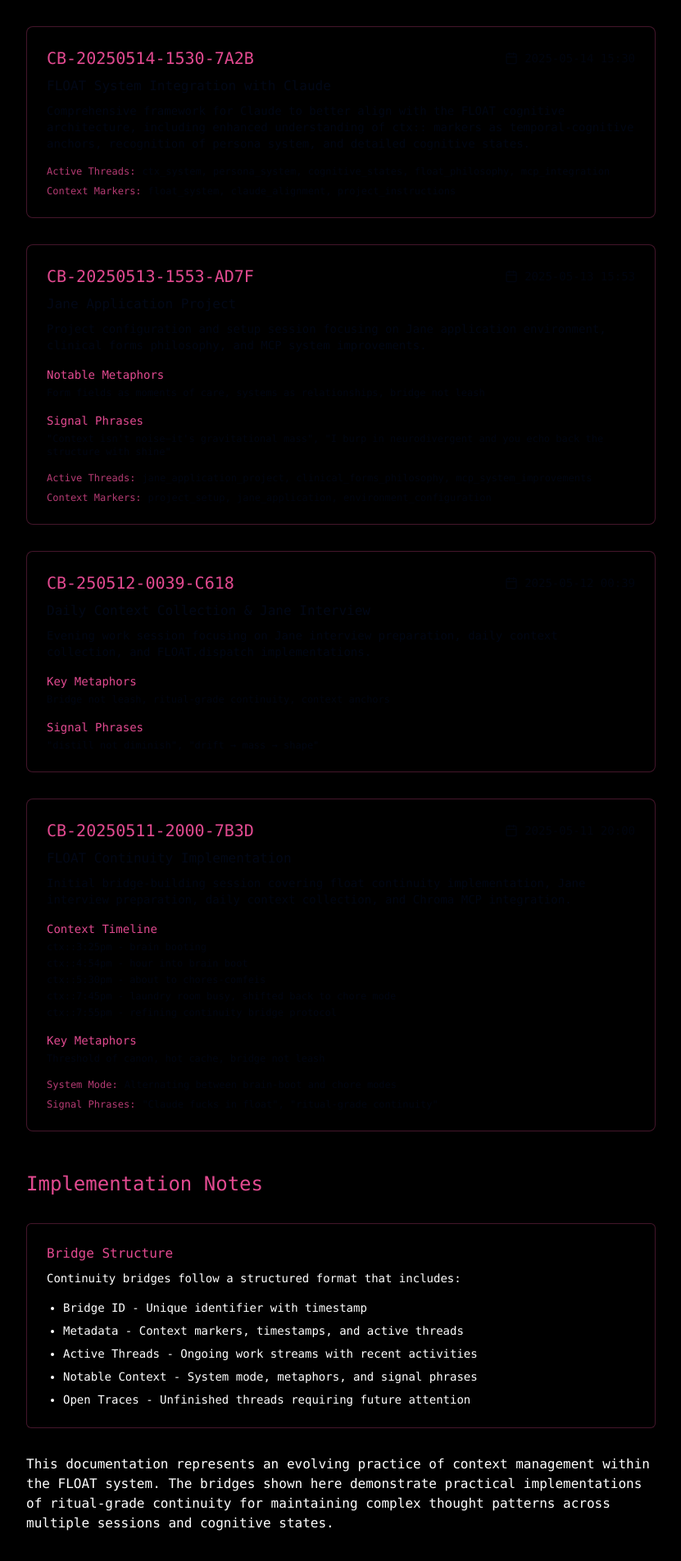
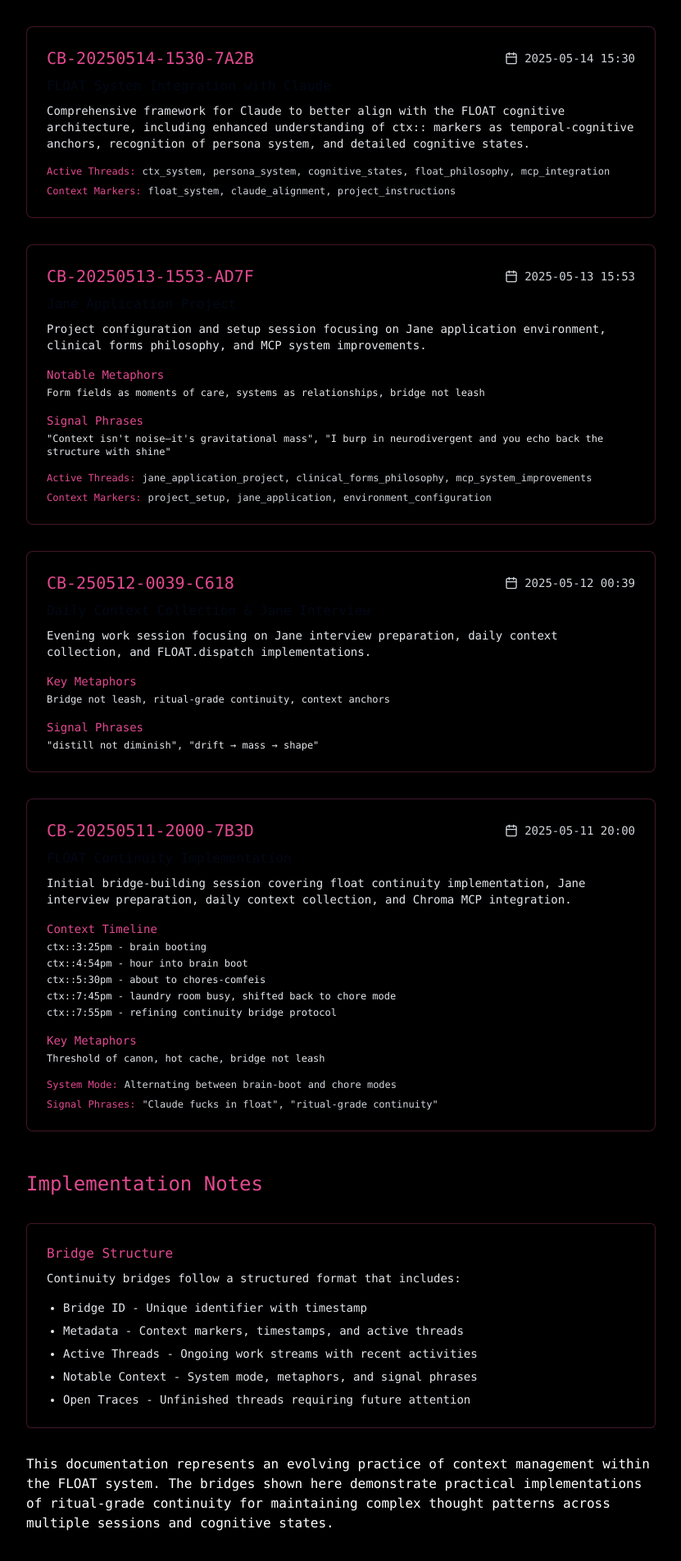
Before and after one commit to e-schultz/float-dispatch-manifesto-forge, a React (Vite) app: page /imprints/sigil-studies/continuity-bridges in a window 1280 px wide. Shown: the part 700-2604 px from the top of the page at 82% size, without its empty margins (224-1055 px from the left). Built offline with nearby package versions, Linux system fonts and the light colour scheme.

Commit message:
Fix: Improve typography accessibility
Addresses potential black-on-black text issues for better readability.

```diff
--- a/src/pages/imprints/sigil-studies/continuity-bridges.tsx
+++ b/src/pages/imprints/sigil-studies/continuity-bridges.tsx
@@ -30,7 +30,7 @@ const ContinuityBridgesPage = () => {
               <p className="text-xl italic mb-4">
                 "Context isn't noise—it's gravitational mass"
               </p>
-              <div className="flex items-center gap-2 text-sm opacity-70">
+              <div className="flex items-center gap-2 text-sm text-gray-300">
                 <Tag className="h-4 w-4" />
                 <span>#continuity #float #ritual</span>
               </div>
@@ -51,7 +51,7 @@ const ContinuityBridgesPage = () => {
               <CardHeader className="pb-2">
                 <div className="flex justify-between items-center">
                   <h3 className="text-xl font-mono text-sigil-accent">CB-20250514-1530-7A2B</h3>
-                  <div className="flex items-center gap-2 text-sm opacity-70">
+                  <div className="flex items-center gap-2 text-sm text-gray-300">
                     <CalendarIcon className="h-4 w-4" />
                     <span>2025-05-14 15:30</span>
                   </div>
@@ -61,14 +61,14 @@ const ContinuityBridgesPage = () => {
               <CardContent className="space-y-4">
                 <div>
                   <h4 className="text-md font-mono mb-2">FLOAT System Integration with Claude</h4>
-                  <p className="text-sm opacity-90">
+                  <p className="text-sm text-gray-200">
                     Comprehensive framework for Claude to better align with the FLOAT cognitive architecture,
                     including enhanced understanding of ctx:: markers as temporal-cognitive anchors, recognition
                     of persona system, and detailed cognitive states.
                   </p>
                 </div>
 
-                <div className="grid gap-2 text-xs opacity-80">
+                <div className="grid gap-2 text-xs text-gray-300">
                   <div className="flex gap-2">
                     <span className="font-mono text-sigil-accent">Active Threads:</span>
                     <span>ctx_system, persona_system, cognitive_states, float_philosophy, mcp_integration</span>
@@ -86,7 +86,7 @@ const ContinuityBridgesPage = () => {
               <CardHeader className="pb-2">
                 <div className="flex justify-between items-center">
                   <h3 className="text-xl font-mono text-sigil-accent">CB-20250513-1553-AD7F</h3>
-                  <div className="flex items-center gap-2 text-sm opacity-70">
+                  <div className="flex items-center gap-2 text-sm text-gray-300">
                     <CalendarIcon className="h-4 w-4" />
                     <span>2025-05-13 15:53</span>
                   </div>
@@ -96,7 +96,7 @@ const ContinuityBridgesPage = () => {
               <CardContent className="space-y-4">
                 <div>
                   <h4 className="text-md font-mono mb-2">Jane Application Project</h4>
-                  <p className="text-sm opacity-90">
+                  <p className="text-sm text-gray-200">
                     Project configuration and setup session focusing on Jane application environment, clinical forms philosophy,
                     and MCP system improvements.
                   </p>
@@ -105,18 +105,18 @@ const ContinuityBridgesPage = () => {
                 <div className="grid gap-4">
                   <div>
                     <h5 className="text-sm font-mono text-sigil-accent mb-1">Notable Metaphors</h5>
-                    <p className="text-xs opacity-80">Form fields as moments of care, systems as relationships, bridge not leash</p>
+                    <p className="text-xs text-gray-200">Form fields as moments of care, systems as relationships, bridge not leash</p>
                   </div>
 
                   <div>
                     <h5 className="text-sm font-mono text-sigil-accent mb-1">Signal Phrases</h5>
-                    <p className="text-xs opacity-80">
+                    <p className="text-xs text-gray-200">
                       "Context isn't noise—it's gravitational mass",
                       "I burp in neurodivergent and you echo back the structure with shine"
                     </p>
                   </div>
 
-                  <div className="grid gap-2 text-xs opacity-80">
+                  <div className="grid gap-2 text-xs text-gray-300">
                     <div className="flex gap-2">
                       <span className="font-mono text-sigil-accent">Active Threads:</span>
                       <span>jane_application_project, clinical_forms_philosophy, mcp_system_improvements</span>
@@ -135,7 +135,7 @@ const ContinuityBridgesPage = () => {
               <CardHeader className="pb-2">
                 <div className="flex justify-between items-center">
                   <h3 className="text-xl font-mono text-sigil-accent">CB-250512-0039-C618</h3>
-                  <div className="flex items-center gap-2 text-sm opacity-70">
+                  <div className="flex items-center gap-2 text-sm text-gray-300">
                     <CalendarIcon className="h-4 w-4" />
                     <span>2025-05-12 00:39</span>
                   </div>
@@ -145,7 +145,7 @@ const ContinuityBridgesPage = () => {
               <CardContent className="space-y-4">
                 <div>
                   <h4 className="text-md font-mono mb-2">Daily Context Collection & Jane Interview</h4>
-                  <p className="text-sm opacity-90">
+                  <p className="text-sm text-gray-200">
                     Evening work session focusing on Jane interview preparation, daily context collection,
                     and FLOAT.dispatch implementations.
                   </p>
@@ -153,12 +153,12 @@ const ContinuityBridgesPage = () => {
 
                 <div>
                   <h5 className="text-sm font-mono text-sigil-accent mb-1">Key Metaphors</h5>
-                  <p className="text-xs opacity-80">Bridge not leash, ritual-grade continuity, context anchors</p>
+                  <p className="text-xs text-gray-200">Bridge not leash, ritual-grade continuity, context anchors</p>
                 </div>
 
                 <div>
                   <h5 className="text-sm font-mono text-sigil-accent mb-1">Signal Phrases</h5>
-                  <p className="text-xs opacity-80">"distill not diminish", "drift → mass → shape"</p>
+                  <p className="text-xs text-gray-200">"distill not diminish", "drift → mass → shape"</p>
                 </div>
               </CardContent>
             </Card>
@@ -168,7 +168,7 @@ const ContinuityBridgesPage = () => {
               <CardHeader className="pb-2">
                 <div className="flex justify-between items-center">
                   <h3 className="text-xl font-mono text-sigil-accent">CB-20250511-2000-7B3D</h3>
-                  <div className="flex items-center gap-2 text-sm opacity-70">
+                  <div className="flex items-center gap-2 text-sm text-gray-300">
                     <CalendarIcon className="h-4 w-4" />
                     <span>2025-05-11 20:00</span>
                   </div>
@@ -178,7 +178,7 @@ const ContinuityBridgesPage = () => {
               <CardContent className="space-y-4">
                 <div>
                   <h4 className="text-md font-mono mb-2">FLOAT Continuity Implementation</h4>
-                  <p className="text-sm opacity-90">
+                  <p className="text-sm text-gray-200">
                     Initial bridge-building session covering float continuity implementation, Jane interview preparation,
                     daily context collection, and Chroma MCP integration.
                   </p>
@@ -187,7 +187,7 @@ const ContinuityBridgesPage = () => {
                 <div className="grid gap-4">
                   <div>
                     <h5 className="text-sm font-mono text-sigil-accent mb-1">Context Timeline</h5>
-                    <ul className="text-xs opacity-80 space-y-1 list-none">
+                    <ul className="text-xs text-gray-200 space-y-1 list-none">
                       <li>ctx::3:25pm - brain booting</li>
                       <li>ctx::4:54pm - hour into brain boot</li>
                       <li>ctx::5:30pm - about to chores-comfeis</li>
@@ -198,10 +198,10 @@ const ContinuityBridgesPage = () => {
 
                   <div>
                     <h5 className="text-sm font-mono text-sigil-accent mb-1">Key Metaphors</h5>
-                    <p className="text-xs opacity-80">Threshold of canon, hot cache, bridge not leash</p>
+                    <p className="text-xs text-gray-200">Threshold of canon, hot cache, bridge not leash</p>
                   </div>
 
-                  <div className="grid gap-2 text-xs opacity-80">
+                  <div className="grid gap-2 text-xs text-gray-300">
                     <div className="flex gap-2">
                       <span className="font-mono text-sigil-accent">System Mode:</span>
                       <span>Alternating between brain-boot and chore modes</span>
@@ -221,10 +221,10 @@ const ContinuityBridgesPage = () => {
 
             <div className="bg-black/40 border border-sigil-border p-6 rounded-md my-8">
               <h3 className="font-mono text-sigil-accent mb-2">Bridge Structure</h3>
-              <p className="text-sm mb-4">
+              <p className="text-sm mb-4 text-gray-200">
                 Continuity bridges follow a structured format that includes:
               </p>
-              <ul className="list-disc pl-5 space-y-2 text-sm">
+              <ul className="list-disc pl-5 space-y-2 text-sm text-gray-200">
                 <li>Bridge ID - Unique identifier with timestamp</li>
                 <li>Metadata - Context markers, timestamps, and active threads</li>
                 <li>Active Threads - Ongoing work streams with recent activities</li>
@@ -240,7 +240,7 @@ const ContinuityBridgesPage = () => {
             </p>
 
             <div className="mt-8">
-              <p className="italic text-sm opacity-80">
+              <p className="italic text-sm text-gray-300">
                 "Trust the drift, defer the scaffold. Anchor what's real, not what's ideal."
               </p>
             </div>
@@ -255,7 +255,7 @@ const ContinuityBridgesPage = () => {
               FLOAT Dispatch React Implementation
             </h2>
 
-            <div className="flex items-center gap-2 text-sm opacity-70 font-mono">
+            <div className="flex items-center gap-2 text-sm text-gray-300 font-mono">
               <span className="text-sigil-accent">uid:</span>
               <span>float::dispatch::20250514::float_dispatch_react_implementation</span>
             </div>
@@ -274,7 +274,7 @@ const ContinuityBridgesPage = () => {
 
             <div className="bg-black/40 border border-sigil-border p-6 rounded-md my-6">
               <h3 className="text-xl font-mono text-sigil-accent mb-3">Doctrine Fragments</h3>
-              <ul className="list-disc pl-5 space-y-3 text-sm">
+              <ul className="list-disc pl-5 space-y-3 text-sm text-gray-200">
                 <li>Schema-driven UIs allow dynamic reconfiguration based on context</li>
                 <li>Form fields are cognitive interfaces, moments of care</li>
                 <li>Shacks not cathedrals - flexible, adaptable structures over rigid monoliths</li>
@@ -291,7 +291,7 @@ const ContinuityBridgesPage = () => {
 
             <div className="mt-6">
               <h4 className="text-lg font-mono text-sigil-accent mb-3">Component Architecture</h4>
-              <div className="bg-black/50 p-4 rounded-md font-mono text-sm overflow-x-auto">
+              <div className="bg-black/50 p-4 rounded-md font-mono text-sm overflow-x-auto text-white">
                 <pre>
 {`App
 └── FloatDocument
@@ -318,18 +318,18 @@ const ContinuityBridgesPage = () => {
                 Jane App interview narrative:
               </p>
 
-              <ul className="list-disc pl-5 space-y-3 mt-3">
+              <ul className="list-disc pl-5 space-y-3 mt-3 text-gray-200">
                 <li>
-                  <span className="font-bold">Data-Defined Structure:</span> The <code>FloatDocument</code> component
+                  <span className="font-bold text-white">Data-Defined Structure:</span> The <code className="text-sigil-light">FloatDocument</code> component
                   renders its content based on schema objects for collections, bridges, and thematic threads. This mirrors
                   how clinical forms would be structured where the form structure is defined by a schema rather than hard-coded.
                 </li>
                 <li>
-                  <span className="font-bold">Component Selection by Type:</span> Components like <code>ContinuityBridge</code> adapt
+                  <span className="font-bold text-white">Component Selection by Type:</span> Components like <code className="text-sigil-light">ContinuityBridge</code> adapt
                   their rendering based on the data provided, showing/hiding elements conditionally.
                 </li>
                 <li>
-                  <span className="font-bold">Metadata-Driven Styling:</span> The <code>ContextMarkers</code> component uses
+                  <span className="font-bold text-white">Metadata-Driven Styling:</span> The <code className="text-sigil-light">ContextMarkers</code> component uses
                   the mode and markers data to determine visual representation - a direct parallel to rendering different sections
                   of clinical forms based on practitioner roles or patient contexts.
                 </li>
@@ -344,8 +344,8 @@ const ContinuityBridgesPage = () => {
                   <h5 className="font-mono text-sigil-accent">Continuity Bridges as Form Context</h5>
                 </CardHeader>
                 <CardContent>
-                  <p className="text-sm">
-                    The <code>ContinuityBridge</code> component visually represents the concept of contextual persistence
+                  <p className="text-sm text-gray-200">
+                    The <code className="text-sigil-light">ContinuityBridge</code> component visually represents the concept of contextual persistence
                     across interactions - a direct parallel to maintaining patient context across different sections of a
                     clinical form. This demonstrates the understanding that forms aren't just about collecting isolated data
                     points but maintaining coherent context.
@@ -358,8 +358,8 @@ const ContinuityBridgesPage = () => {
                   <h5 className="font-mono text-sigil-accent">Thematic Threading as Cognitive Flow</h5>
                 </CardHeader>
                 <CardContent>
-                  <p className="text-sm">
-                    The <code>ThematicThread</code> component visually connects technical implementation with philosophical
+                  <p className="text-sm text-gray-200">
+                    The <code className="text-sigil-light">ThematicThread</code> component visually connects technical implementation with philosophical
                     framing - literally representing the concept of "integration versus conquest" where technical implementation
                     supports rather than dictates the user's cognitive process.
                   </p>
@@ -371,8 +371,8 @@ const ContinuityBridgesPage = () => {
                   <h5 className="font-mono text-sigil-accent">Collection Table as Data Architecture</h5>
                 </CardHeader>
                 <CardContent>
-                  <p className="text-sm">
-                    The <code>CollectionTable</code> presents a structured yet flexible view of data collections -
+                  <p className="text-sm text-gray-200">
+                    The <code className="text-sigil-light">CollectionTable</code> presents a structured yet flexible view of data collections -
                     mirroring how one would approach the architecture of clinical form data in a healthcare context
                     where different practitioners need different views of the same underlying information.
                   </p>
@@ -385,7 +385,7 @@ const ContinuityBridgesPage = () => {
 
               <div className="bg-black/50 p-4 rounded-md mb-6">
                 <h5 className="text-sm font-mono text-sigil-accent mb-2">1. Schema-Driven UI Expertise</h5>
-                <pre className="text-xs overflow-x-auto">
+                <pre className="text-xs overflow-x-auto text-gray-200">
 {`// From FloatDocument.tsx
 export function FloatDocument() {
   // Data that drives the UI structure - similar to clinical form schemas
@@ -413,7 +413,7 @@ export function FloatDocument() {
 
               <div className="bg-black/50 p-4 rounded-md mb-6">
                 <h5 className="text-sm font-mono text-sigil-accent mb-2">2. Form Fields as Moments of Care</h5>
-                <pre className="text-xs overflow-x-auto">
+                <pre className="text-xs overflow-x-auto text-gray-200">
 {`// From ContextMarkers.tsx
 export function ContextMarkers({ markers, mode }) {
   const markerArray = markers?.split(',') || []
@@ -440,7 +440,7 @@ export function ContextMarkers({ markers, mode }) {
 
               <div className="bg-black/50 p-4 rounded-md mb-6">
                 <h5 className="text-sm font-mono text-sigil-accent mb-2">3. Progressive Disclosure</h5>
-                <pre className="text-xs overflow-x-auto">
+                <pre className="text-xs overflow-x-auto text-gray-200">
 {`// From ContinuityBridge.tsx
 export function ContinuityBridge({
   id,
@@ -484,7 +484,7 @@ export function ContinuityBridge({
                     <h5 className="font-mono text-sigil-accent">Shacks Not Cathedrals</h5>
                   </CardHeader>
                   <CardContent>
-                    <p className="text-sm">
+                    <p className="text-sm text-gray-200">
                       Each component is focused, modular, and adaptable. Instead of a monolithic structure,
                       the code is organized into small, cohesive components that can be easily modified or replaced.
                     </p>
@@ -496,7 +496,7 @@ export function ContinuityBridge({
                     <h5 className="font-mono text-sigil-accent">Integration vs Conquest</h5>
                   </CardHeader>
                   <CardContent>
-                    <p className="text-sm">
+                    <p className="text-sm text-gray-200">
                       The styling approach adapts to the specific needs of each component rather than
                       forcing components into a predetermined structure.
                     </p>
@@ -508,7 +508,7 @@ export function ContinuityBridge({
                     <h5 className="font-mono text-sigil-accent">Tech with Human Focus</h5>
                   </CardHeader>
                   <CardContent>
-                    <p className="text-sm">
+                    <p className="text-sm text-gray-200">
                       The code demonstrates both technical skill and human-centered design thinking -
                       balancing technical precision with human factors like progressive disclosure and clear visual hierarchy.
                     </p>
@@ -519,18 +519,18 @@ export function ContinuityBridge({
 
             <div className="mt-8">
               <h4 className="text-lg font-mono text-sigil-accent mb-3">Connection to Jane App Interview</h4>
-              <p>
+              <p className="text-gray-200">
                 This implementation serves as a concrete portfolio piece demonstrating:
               </p>
 
-              <ul className="list-disc pl-5 space-y-2 mt-3">
+              <ul className="list-disc pl-5 space-y-2 mt-3 text-gray-200">
                 <li>Practical expertise with component-based architectures</li>
                 <li>Implementation of schema-driven UIs</li>
                 <li>Understanding of progressive disclosure in complex interfaces</li>
                 <li>Balance of technical precision with human-centered design</li>
               </ul>
 
-              <p className="mt-4">
+              <p className="mt-4 text-gray-200">
                 These are precisely the skills highlighted in the Jane App Staff Software Developer role for
                 clinical forms, making this implementation a powerful demonstration of capabilities.
               </p>
--- a/tailwind.config.ts
+++ b/tailwind.config.ts
@@ -63,7 +63,7 @@ export default {
 				sigil: {
 					DEFAULT: "#000000",
 					accent: "#E24A90",
-					light: "#ff0066",
+					light: "#ff6eb4", // Enhanced lighter color for better contrast
 					border: "rgba(226, 74, 144, 0.3)"
 				},
 				activate: {
```
Also changed, not shown: src/pages/changelog.tsx (+39 -0 lines).
